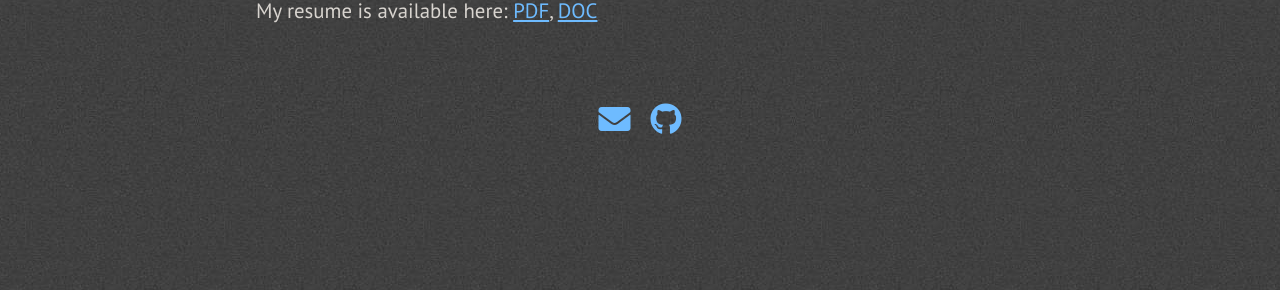
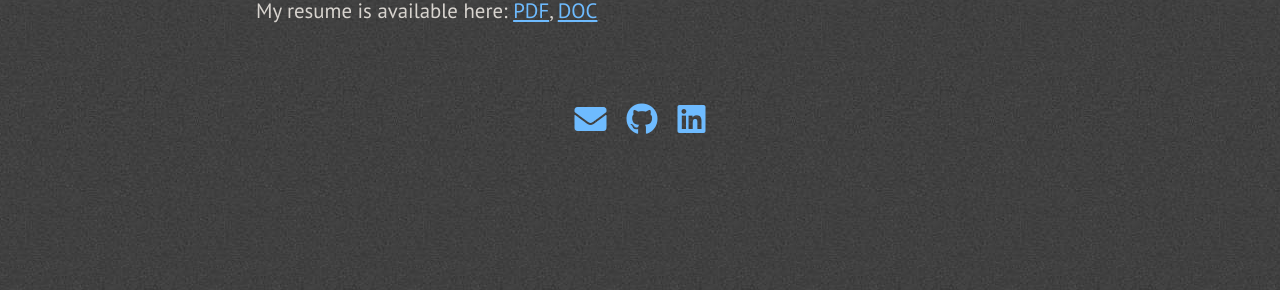
Before and after one commit to AlexOConnorHub/AlexOConnorHub.github.io, a Jekyll site: the page built from index.html, in a window 1280 px wide. Shown: the part 4491-4781 px from the top of the page. Built offline with Jekyll 4.4.1, drawn with Linux system fonts in a browser that asks for light colours; nearby versions of some CDN libraries.

Commit message:
Add linkedin

```diff
--- a/_includes/extra.html
+++ b/_includes/extra.html
@@ -22,6 +22,9 @@
                 <span class="hint--bottom bottom-link" aria-label="GitHub">
                     <a href="https://github.com/{{ site.github_username }}"><i class="head-icon fab fa-github"></i></a>
                 </span>
+                <span class="hint--bottom bottom-link" aria-label="LinkedIn">
+                    <a href="https://www.linkedin.com/in/alexander-oc/"><i class="head-icon fab fa-linkedin"></i></a>
+                </span>
                 <!-- <span class="hint--bottom bottom-link" aria-label="Web Blog">
                     <a href="{{ site.blog_url }}"><i class="head-icon fas fa-rss"></i></a>
                 </span> -->
```
Also changed, not shown: Gemfile.lock, 2 other files.
